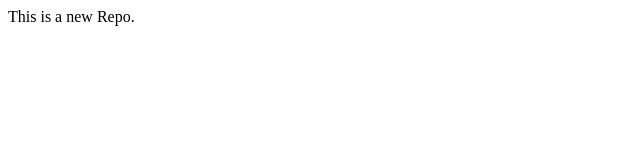
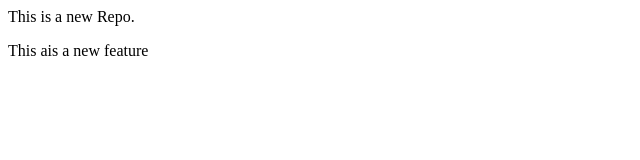
Before and after one commit to PashaNadeem/localrepo, a plain HTML site: page index.html in a window 1280 px wide. Shown: the whole page, without its empty margins (0-640 px from the left). Drawn offline with Linux system fonts and the light colour scheme.

Commit message:
Add new feature

```diff
--- a/index.html
+++ b/index.html
@@ -1 +1,2 @@
 <p>This is a new Repo.</p>
+<p>This ais a new feature</p>
```
